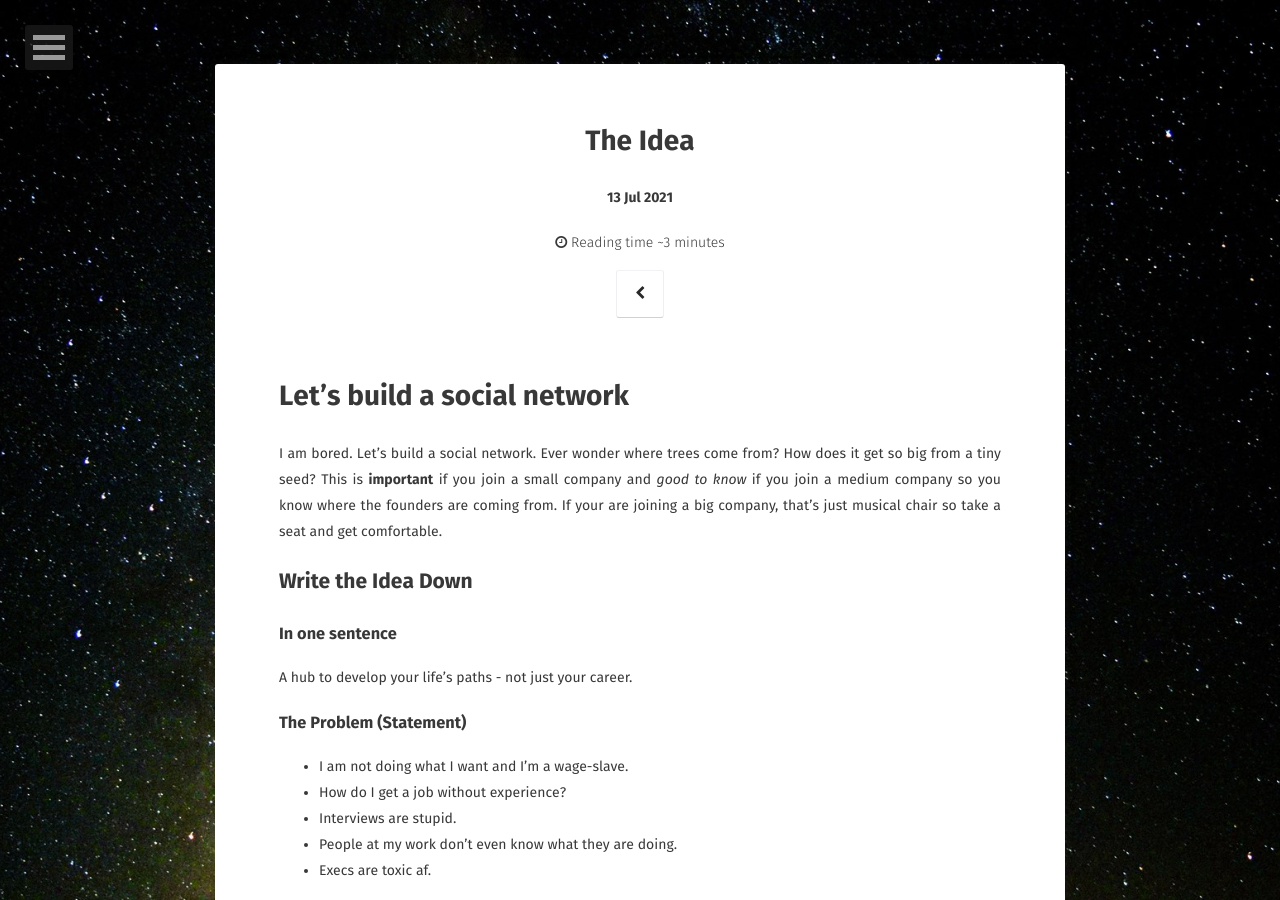
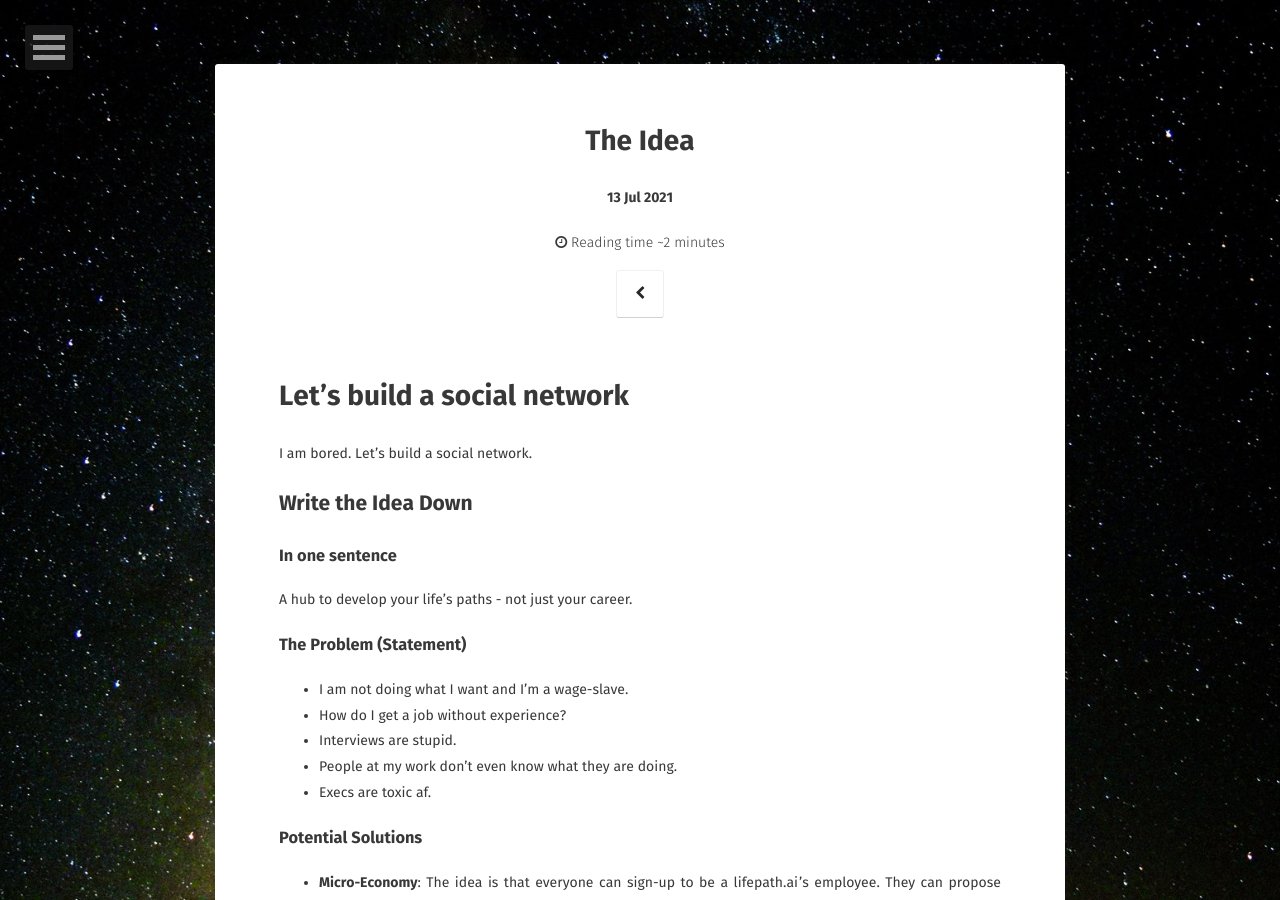
Before and after one commit to missAliceX/AngelX, a Jekyll site: the page built from _posts/2021-07-13-the-idea.md, in a window 1280 px wide and 900 px high. Built offline with Jekyll 4.4.1, drawn with Linux system fonts in a browser that asks for light colours; some web fonts are replaced; some of the changed text lies outside the part shown.

Commit message:
Update 2021-07-13-the-idea.md

```diff
--- a/_posts/2021-07-13-the-idea.md
+++ b/_posts/2021-07-13-the-idea.md
@@ -9,7 +9,7 @@ comments: false
 
 # Let's build a social network
 
-I am bored. Let's build a social network. Ever wonder where trees come from? How does it get so big from a tiny seed? This is **important** if you join a small company and _good to know_ if you join a medium company so you know where the founders are coming from. If your are joining a big company, that's just musical chair so take a seat and get comfortable.
+I am bored. Let's build a social network.
 
 ## Write the Idea Down
 
@@ -66,7 +66,7 @@ It is crucial to see the idea in action. Otherwise, you are all talk. The best w
 
 <figure>
 	<a href="{{ site.url }}/assets/img/projects/the-idea/1.jpeg"><img src="{{ site.url }}/assets/img/projects/the-idea/1.jpeg"></a>
-	<figcaption>I just wanted to learn programming though...</figcaption>
+	<figcaption>I didn't sign up for this tho...</figcaption>
 </figure>
 
 <div markdown="0" class="bot-nav">
```
